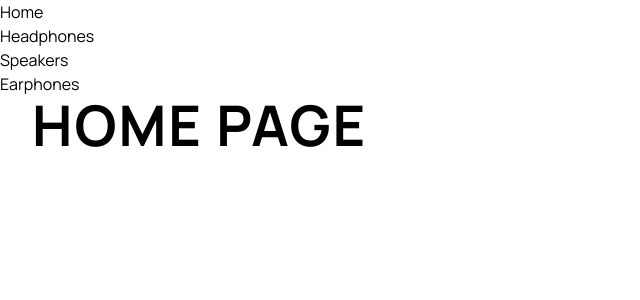
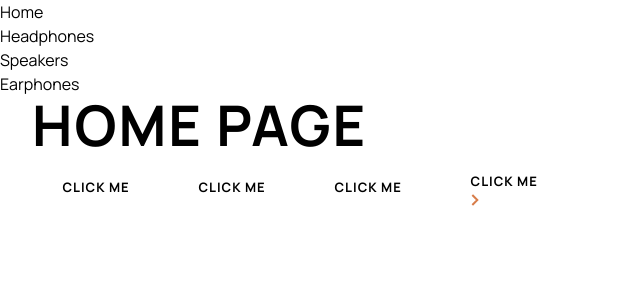
Before and after one commit to LucasWinkler/audiophile-ecommerce, a React (Vite) app: page / in a window 1280 px wide. Shown: the top 300 px of the page, without its empty margins (0-640 px from the left). Built offline with nearby package versions, Linux system fonts and the light colour scheme.

Commit message:
Added buttons to home to test on prod

```diff
--- a/src/pages/Home.tsx
+++ b/src/pages/Home.tsx
@@ -1,8 +1,19 @@
+import ArrowRightIcon from '../assets/shared/desktop/icon-arrow-right.svg';
+
 export default function Home() {
   return (
     <>
       <div className='container'>
         <h1>Home Page</h1>
+        <div className='flex items-center gap-2'>
+          <button className='btn btn-primary'>Click me</button>
+          <button className='btn btn-secondary'>Click me</button>
+          <button className='btn btn-secondary-invert'>Click me</button>
+          <button className='btn btn-simple'>
+            Click me
+            <img src={ArrowRightIcon} alt='' />
+          </button>
+        </div>
       </div>
     </>
   );
```
